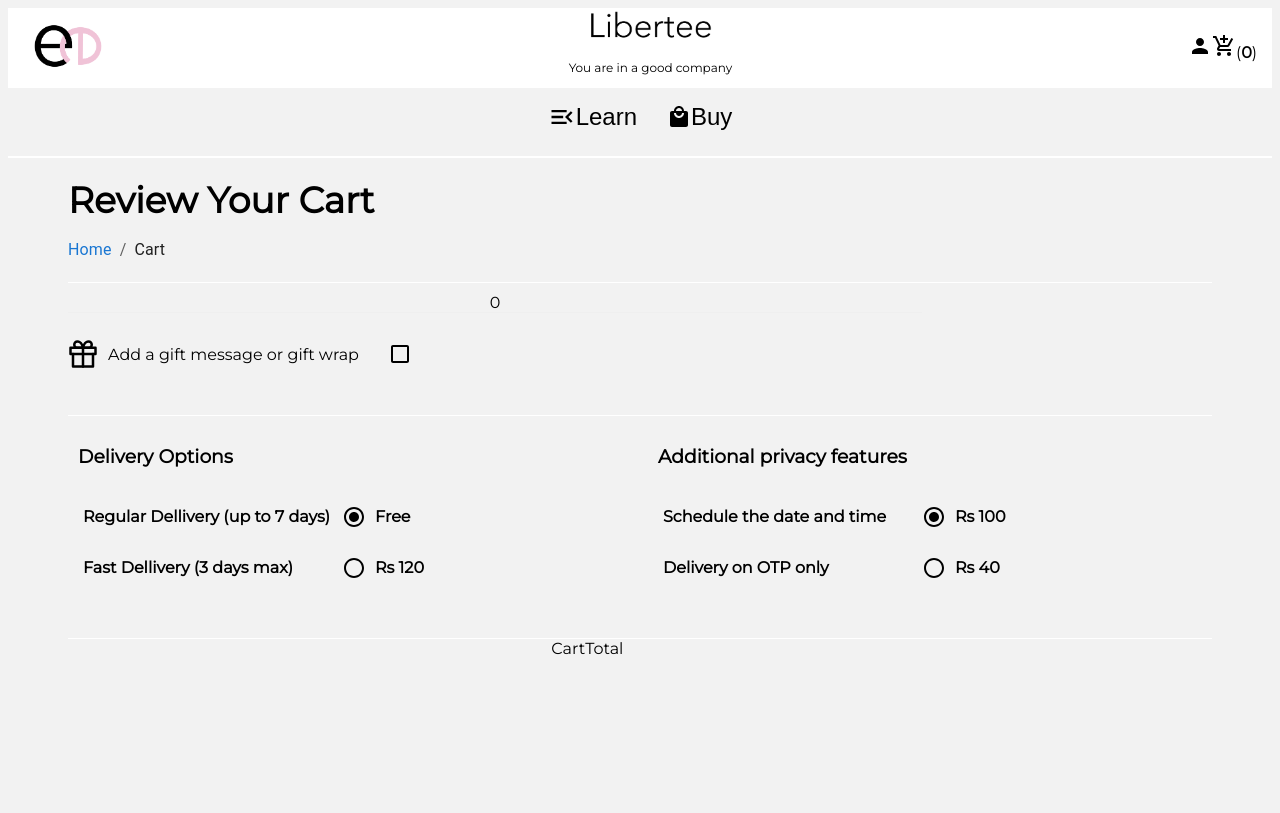
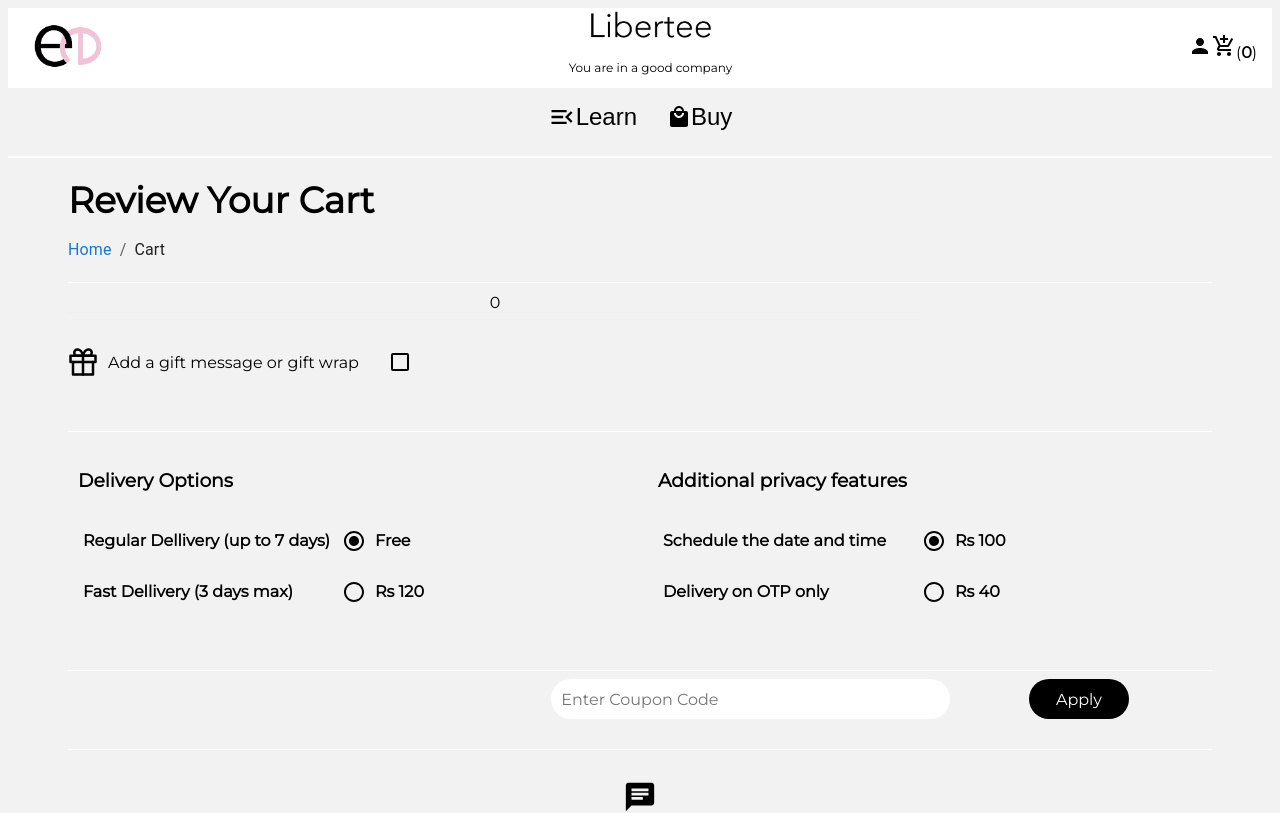
Before and after one commit to CodeoxTechnologies/libertee-web, a React (Create React App) app: page /cart in a window 1280 px wide. Shown: the top 813 px of the page. Built offline with nearby package versions, Linux system fonts and the light colour scheme; a web font is replaced by a local one.

Commit message:
coupon field added

```diff
--- a/src/Payment/components/CartTotal.js
+++ b/src/Payment/components/CartTotal.js
@@ -1,9 +1,28 @@
-import React from 'react'
+import React from "react";
+import { Grid } from "@material-ui/core";
 
 const CartTotal = () => {
   return (
-    <div>CartTotal</div>
-  )
-}
+    <div className="cart-total">
+      <div className="coupon-container"></div>
+      <Grid container spacing={2}>
+        <Grid item md={7} lg={7}>
+          <div className="coupon-input-container">
+            <input
+              type="text"
+              placeholder="Enter Coupon Code"
+              className="coupon-input-field"
+            />
+          </div>
+        </Grid>
+        <Grid item md={5} lg={5}>
+          <div className="coupon-button-container">
+            <button className="coupon-button">Apply</button>
+          </div>
+        </Grid>
+      </Grid>
+    </div>
+  );
+};
 
-export default CartTotal
+export default CartTotal;
--- a/src/Payment/containers/Cart.js
+++ b/src/Payment/containers/Cart.js
@@ -9,6 +9,7 @@
   PrivacyFeatures,
   CartTotal,
 } from "../components";
+import { Quiz } from "../../Products/components.js";
 const Cart = () => {
   const { cartItems } = useStateContext();
   return (
@@ -57,6 +58,8 @@
           </Grid>
         </Grid>
       </div>
+      <div className="divider"></div>
+      <Quiz />
     </div>
   );
 };
--- a/src/assets/styles/cart.scss
+++ b/src/assets/styles/cart.scss
@@ -2,6 +2,7 @@
 .cart-section {
   margin: 20px 60px;
   font-family: "Montserrat", sans-serif;
+  margin-bottom: 30px;
   .cart-top {
     .cart-heading {
       font-size: 24px;
@@ -233,4 +234,51 @@
       }
     }
   }
+  .cart-total {
+    .coupon-input-container {
+      .coupon-input-field {
+        width: 100%;
+        height: 40px;
+        border-radius: 30px;
+        border: none;
+        padding: 0px 10px;
+        font-size: 16px;
+        font-family: "Montserrat", sans-serif;
+        font-weight: 400;
+        color: #000;
+        margin-right: 10px;
+        &:focus {
+          outline: none;
+          border: none;
+        }
+      }
+    }
+    .coupon-button-container {
+      display: flex;
+      flex-direction: row;
+      justify-content: space-around;
+      align-items: center;
+      .coupon-button {
+        width: 100px;
+        height: 40px;
+        border-radius: 30px;
+        border: none;
+        background-color: #000;
+        color: #fff;
+        font-size: 16px;
+        font-family: "Montserrat", sans-serif;
+        font-weight: 400;
+        cursor: pointer;
+        transition: all 0.5s ease;
+        -webkit-transition: all 0.5s ease;
+        -moz-transition: all 0.5s ease;
+        -ms-transition: all 0.5s ease;
+        -o-transition: all 0.5s ease;
+        &:hover {
+          background-color: #fff;
+          color: #000;
+        }
+      }
+    }
+  }
 }
```
